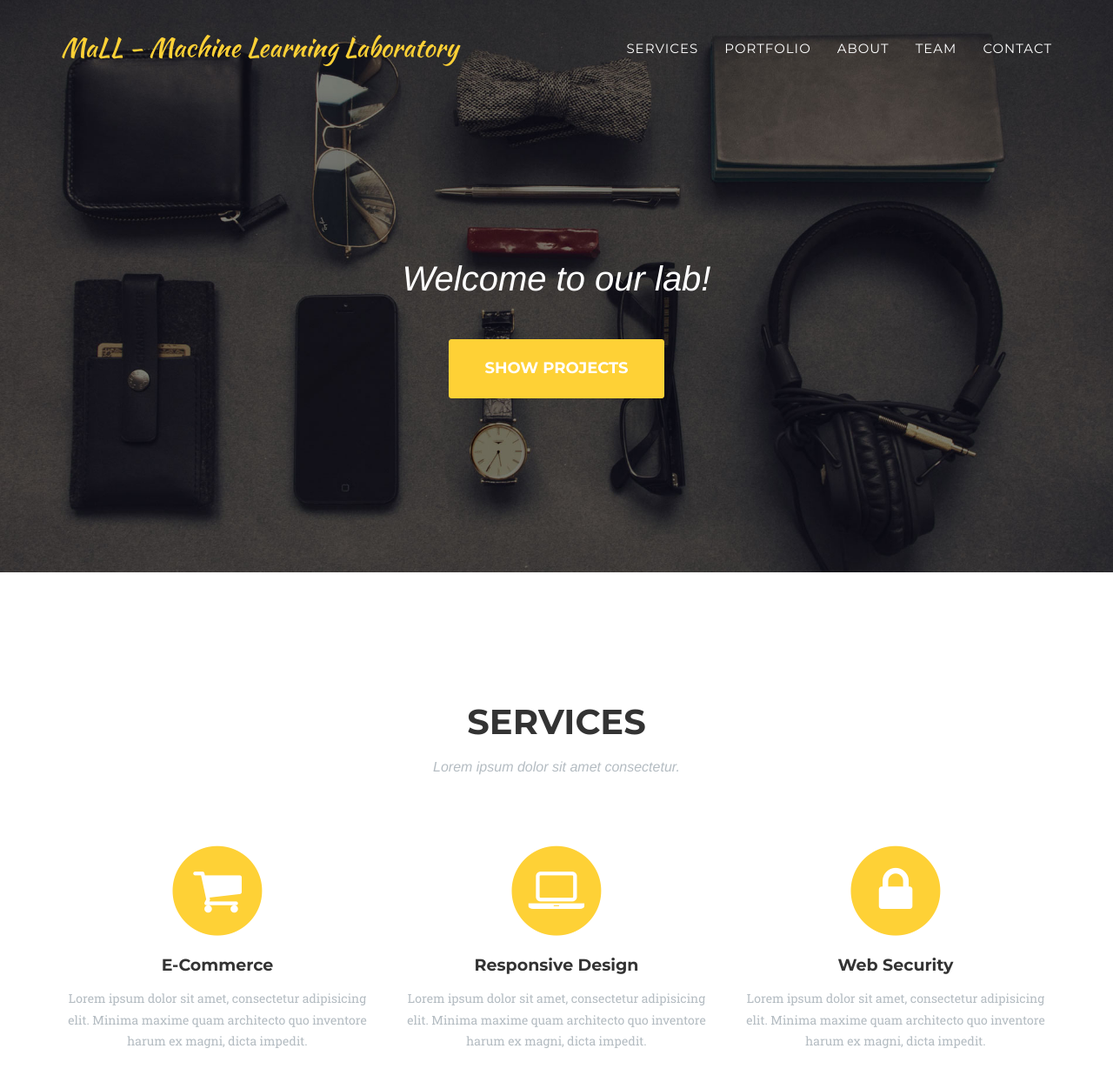
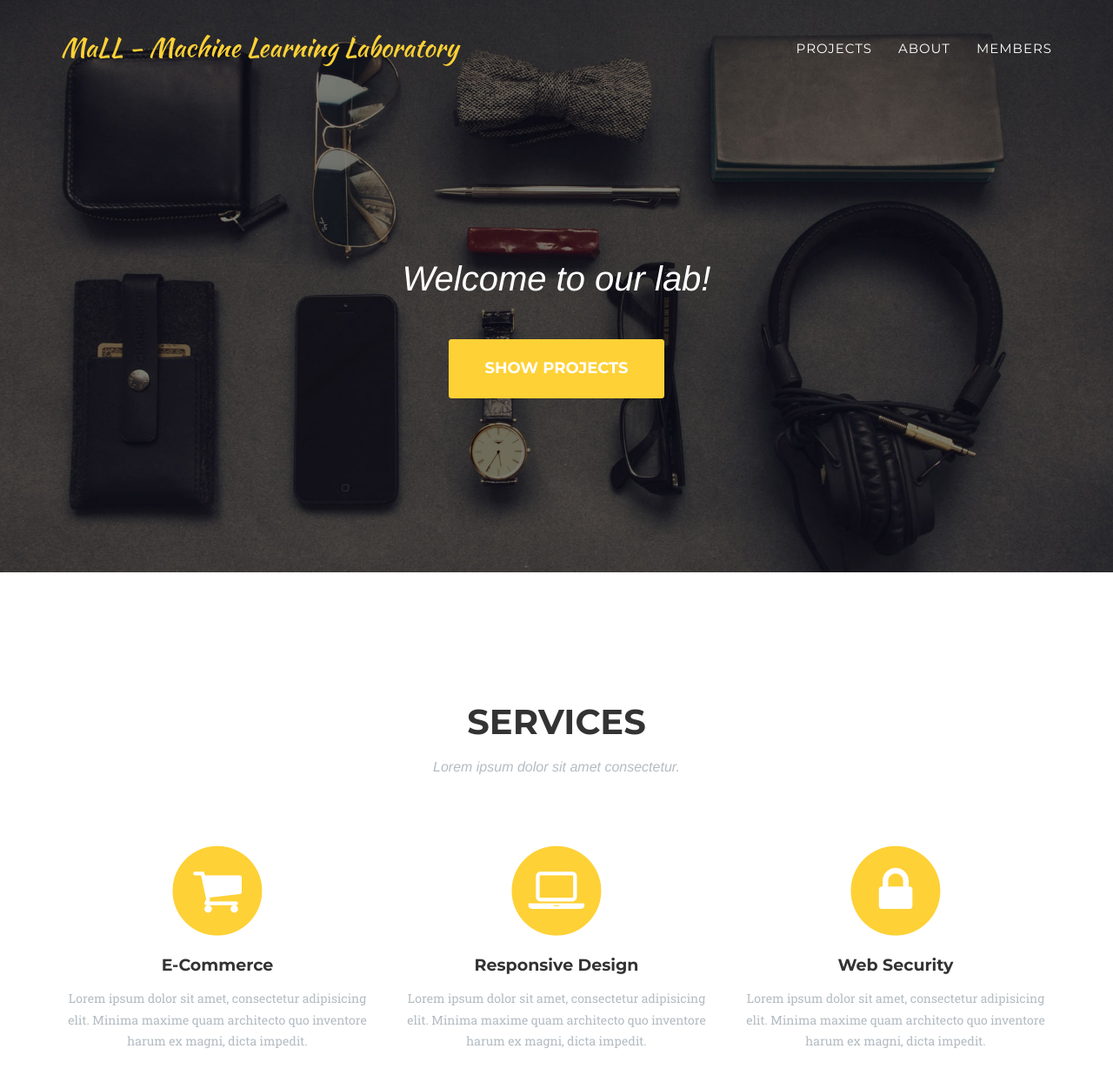
Before and after one commit to MaLL-UFSCar/mall-ufscar.github.io, a Jekyll site: the page built from index.html, in a window 1280 px wide and 1400 px high. Shown: the top 1244 px of the window at 87% size. Built offline with Jekyll 4.4.1, drawn with Linux system fonts in a browser that asks for light colours; some web fonts are replaced; some of the changed text lies outside the part shown.

Commit message:
Removed and renamed sections

```diff
--- a/_includes/css/agency.css
+++ b/_includes/css/agency.css
@@ -346,7 +346,7 @@ section h3.section-subheading {
     }
 }
 
-.service-heading {
+.project-heading {
     margin: 15px 0;
     text-transform: none;
 }
--- a/_includes/team.html
+++ b/_includes/members.html
@@ -1,5 +1,5 @@
-<!-- Team Section -->
-    <section id="team" class="bg-light-gray">
+<!-- Members Section -->
+    <section id="members" class="bg-light-gray">
         <div class="container">
             <div class="row">
                 <div class="col-lg-12 text-center">
--- a/_includes/services.html
+++ b/_includes/projects.html
@@ -1,5 +1,5 @@
-<!-- Services Section -->
-    <section id="services">
+<!-- Projects Section -->
+    <section id="projects">
         <div class="container">
             <div class="row">
                 <div class="col-lg-12 text-center">
@@ -13,7 +13,7 @@
                         <i class="fa fa-circle fa-stack-2x text-primary"></i>
                         <i class="fa fa-shopping-cart fa-stack-1x fa-inverse"></i>
                     </span>
-                    <h4 class="service-heading">E-Commerce</h4>
+                    <h4 class="project-heading">E-Commerce</h4>
                     <p class="text-muted">Lorem ipsum dolor sit amet, consectetur adipisicing elit. Minima maxime quam architecto quo inventore harum ex magni, dicta impedit.</p>
                 </div>
                 <div class="col-md-4">
@@ -21,7 +21,7 @@
                         <i class="fa fa-circle fa-stack-2x text-primary"></i>
                         <i class="fa fa-laptop fa-stack-1x fa-inverse"></i>
                     </span>
-                    <h4 class="service-heading">Responsive Design</h4>
+                    <h4 class="project-heading">Responsive Design</h4>
                     <p class="text-muted">Lorem ipsum dolor sit amet, consectetur adipisicing elit. Minima maxime quam architecto quo inventore harum ex magni, dicta impedit.</p>
                 </div>
                 <div class="col-md-4">
@@ -29,7 +29,7 @@
                         <i class="fa fa-circle fa-stack-2x text-primary"></i>
                         <i class="fa fa-lock fa-stack-1x fa-inverse"></i>
                     </span>
-                    <h4 class="service-heading">Web Security</h4>
+                    <h4 class="project-heading">Web Security</h4>
                     <p class="text-muted">Lorem ipsum dolor sit amet, consectetur adipisicing elit. Minima maxime quam architecto quo inventore harum ex magni, dicta impedit.</p>
                 </div>
             </div>
--- a/_layouts/default.html
+++ b/_layouts/default.html
@@ -7,12 +7,10 @@
     <body id="page-top" class="index">
 
     {% include header.html %}
-    {% include services.html %}
-    {% include portfolio_grid.html %}
+    {% include projects.html %}
     {% include about.html %}
-    {% include team.html %}
+    {% include members.html %}
     {% include clients.html %}
-    {% include contact.html %}
     {% include footer.html %}
     {% include modals.html %}
     {% include js.html %}
```
Also changed, not shown: _data/header.yml (+4 -8 lines).
